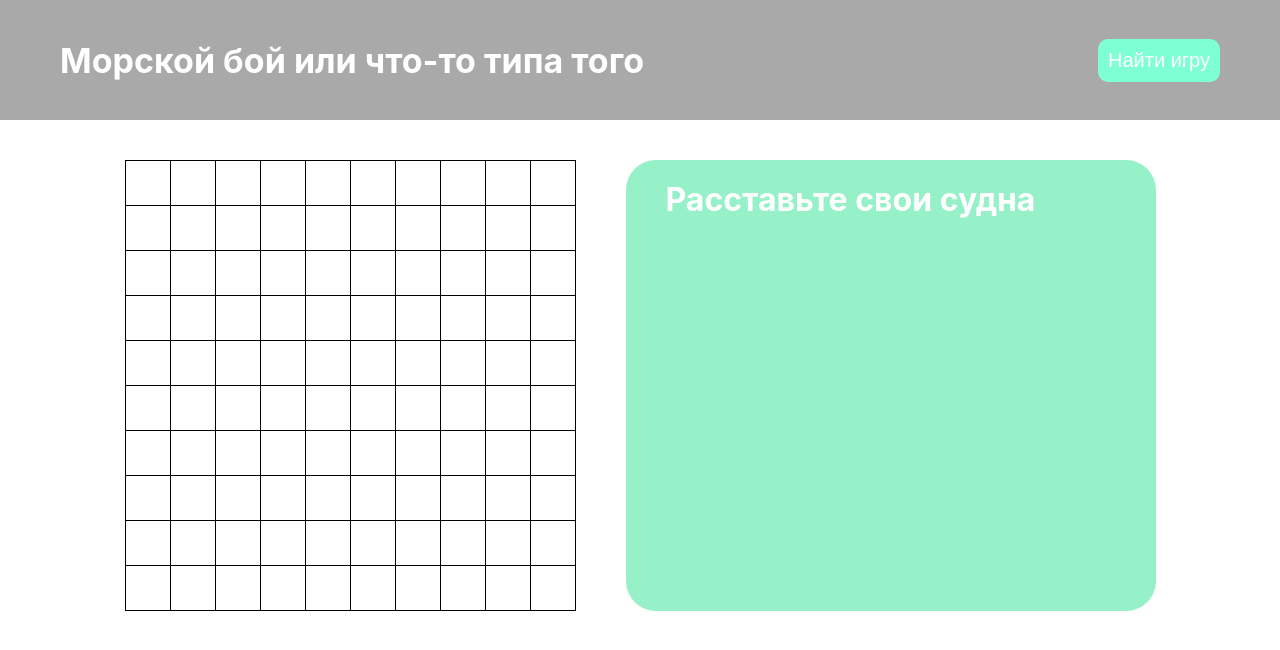
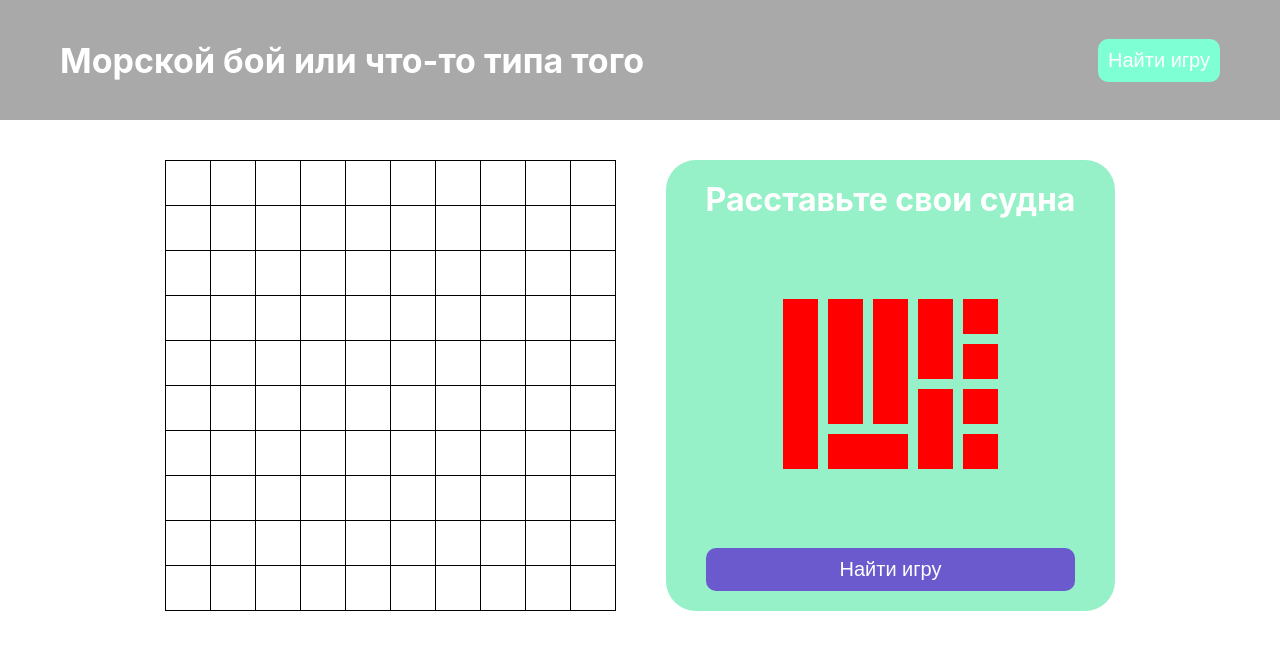
Before and after one commit to FireZerGG/shipFight, a React (Create React App) app in the folder frontend/: page /game in a window 1280 px wide. Shown: the top 650 px of the page. Built offline with nearby package versions, Linux system fonts and the light colour scheme.

Commit message:
smth smth

```diff
--- a/frontend/src/components/main/game-menu.jsx
+++ b/frontend/src/components/main/game-menu.jsx
@@ -14,6 +14,19 @@ function GameSetupPanel() {
     return (
         <div className={mainStyles.gameSetupPanel}>
             <div className={mainStyles.setupPanelHeading}>Расставьте свои судна</div>
+            <div className={mainStyles.shipsContainer}>
+                <div draggable={true} id={mainStyles.size4Ship1} className={mainStyles.ship}></div>
+                <div id={mainStyles.size3Ship1} className={mainStyles.ship}></div>
+                <div id={mainStyles.size3Ship2} className={mainStyles.ship}></div>
+                <div id={mainStyles.size2Ship1} className={mainStyles.ship}></div>
+                <div id={mainStyles.size2Ship2} className={mainStyles.ship}></div>
+                <div id={mainStyles.size2Ship3} className={mainStyles.ship}></div>
+                <div id={mainStyles.size1Ship1} className={mainStyles.ship}></div>
+                <div id={mainStyles.size1Ship2} className={mainStyles.ship}></div>
+                <div id={mainStyles.size1Ship3} className={mainStyles.ship}></div>
+                <div id={mainStyles.size1Ship4} className={mainStyles.ship}></div>
+            </div>
+            <button className={mainStyles.btn}>Найти игру</button>
         </div>
     );
 }
--- a/frontend/src/components/main/main.module.css
+++ b/frontend/src/components/main/main.module.css
@@ -28,9 +28,12 @@
 }
 
 .gameSetupPanel {
+    display: flex;
+    flex-direction: column;
+    justify-content: space-between;
     background-color: #96f1c8;
     border-radius: 30px;
-    width: 450px;
+    width: max-content;
     height: inherit;
     padding: 20px 40px;
 }
@@ -40,3 +43,81 @@
     font-size: xx-large;
     font-weight: bold;
 }
+
+.shipsContainer {
+    margin: 0px auto;
+    display: grid;
+    grid-template-columns: repeat(5, 45px);
+    grid-template-rows: repeat(4, 45px);
+    gap: 0px;
+}
+
+.ship{
+    background-color: red;
+    margin: 5px;
+}
+
+#size4Ship1{
+    grid-row: 1 / 5;
+    grid-column: 1 / 2;
+}
+
+#size3Ship1{
+    grid-row: 1 / 4;
+    grid-column: 2 / 3;
+}
+
+#size3Ship2{
+    grid-row: 1 / 4;
+    grid-column: 3 / 4;
+}
+
+#size2Ship1{
+    grid-row: 1 / 3;
+    grid-column: 4 / 5;
+}
+
+#size2Ship2{
+    grid-row: 3 / 5;
+    grid-column: 4 / 5;
+}
+
+#size2Ship3{
+    grid-row: 4 / 5;
+    grid-column: 2 / 4;
+}
+
+#size1Ship1{
+    grid-row: 1 / 2;
+    grid-column: 5 / 6;
+}
+
+#size1Ship2{
+    grid-row: 2 / 3;
+    grid-column: 5 / 6;
+}
+
+#size1Ship3{
+    grid-row: 3 / 4;
+    grid-column: 5 / 6;
+}
+
+#size1Ship4{
+    grid-row: 4 / 5;
+    grid-column: 5 / 6;
+}
+
+.btn {
+    height:max-content;
+    border: none;
+    border-radius: 10px;
+    background-color: slateblue;
+    padding: 10px;
+    font-size: 20px;
+    color: white;
+    transition: background-color 300ms ease-out;
+}
+
+.btn:hover{
+    background-color: darkslateblue;
+}
```
